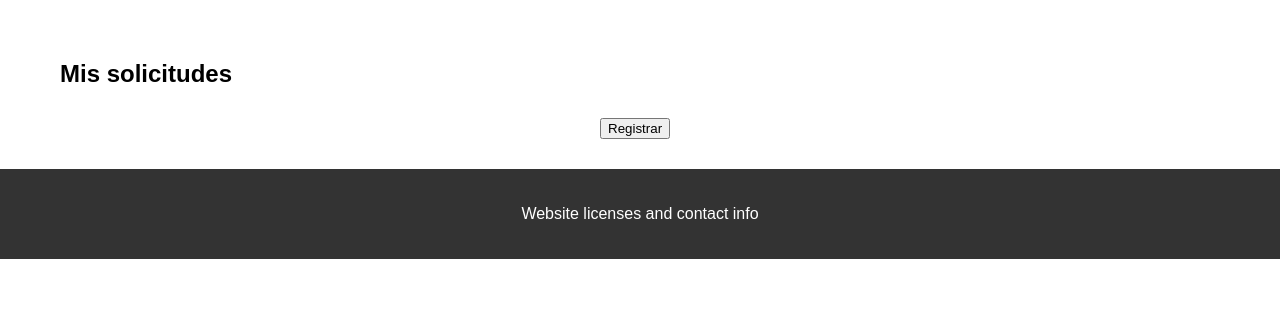
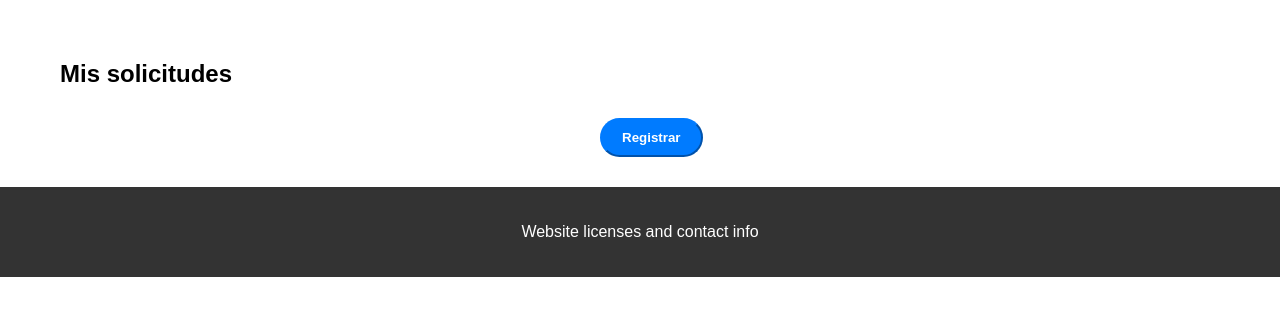
Before and after one commit to abrahamgmacias/solicitudes-de-gobierno, a Django app: template solicitudes_de_gobierno/solicitudes/templates/solicitudes.html in a window 1280 px wide. Shown: the part 75-391 px from the top of the page. Run offline with Django 4.2, Linux system fonts and the light colour scheme; the template is opened without the code that fills it, so the values that code supplies are empty; some libraries are stand-ins or nearby versions.

Commit message:
adds styling

```diff
--- a/solicitudes_de_gobierno/templates/base.html
+++ b/solicitudes_de_gobierno/templates/base.html
@@ -64,6 +64,19 @@
             text-decoration: none;
             color: #000000;
         }
+
+        .btn-primary.rounded-pill {
+            background-color: #007bff;
+            border-color: #007bff;
+            border-radius: 50px;
+            padding: 10px 20px;
+            color: white;
+            font-weight: bold;
+        }
+
+        .btn-primary.rounded-pill:hover {
+            background-color: #0061c9;
+        }
     </style>
 
     <head>
```
